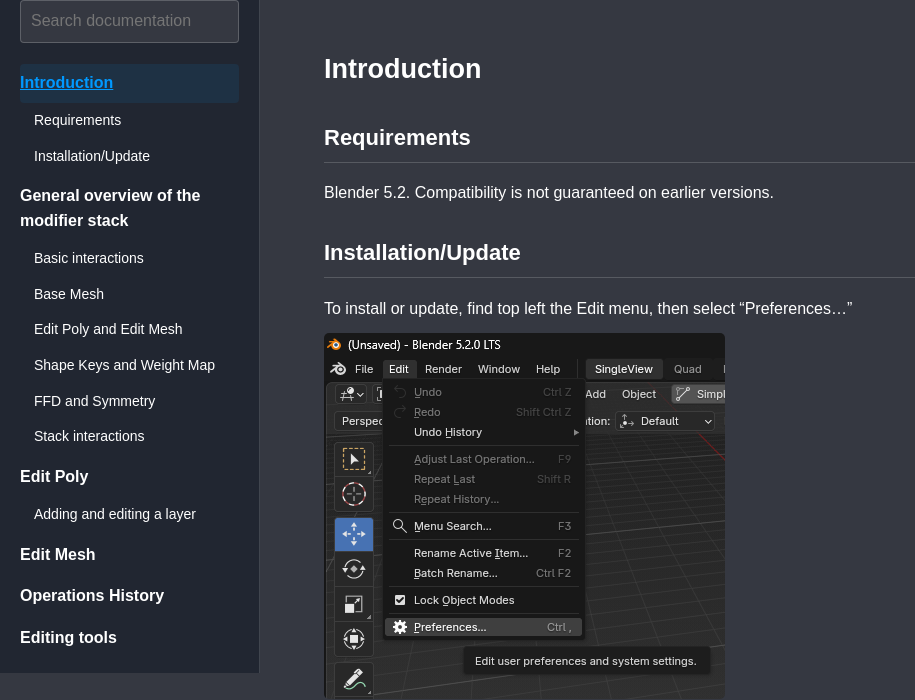
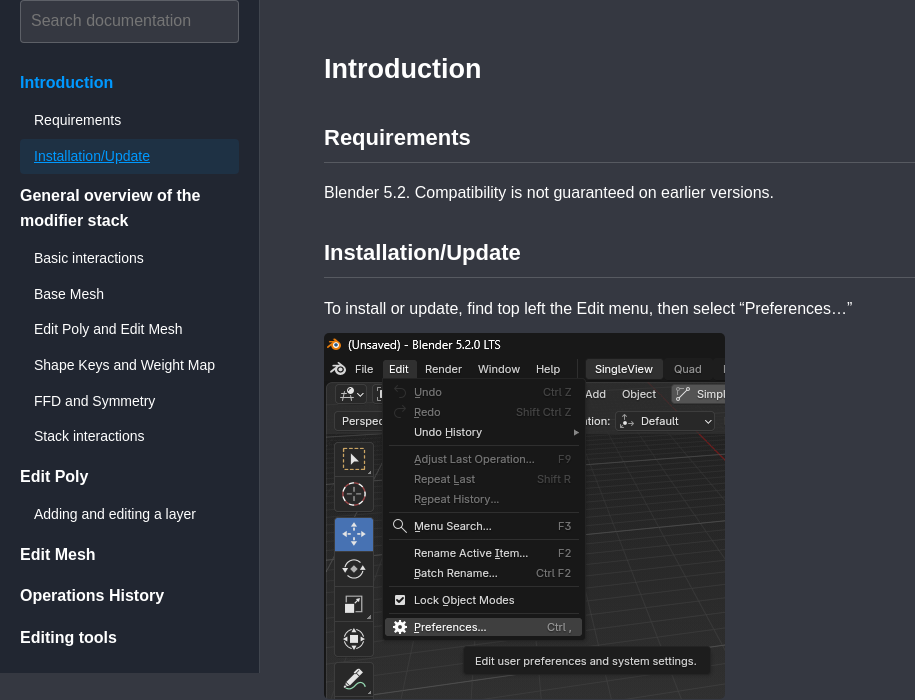
Before and after one commit to NeverDestructAddon/neverdestruct-docs, a plain HTML site: page docs/index.html in a window 1280 px wide. Shown: the part 127-827 px from the top of the page, without its empty margins (0-915 px from the left). Drawn offline with Linux system fonts and the light colour scheme.

Commit message:
Update documentation from visual editor

```diff
--- a/docs/site.css
+++ b/docs/site.css
@@ -21,7 +21,7 @@
 #chapters a { display: block; padding: 7px 0; text-decoration: none; color: var(--text); overflow-wrap: anywhere; }
 #chapters a:hover, #chapters a.active { color: var(--accent); text-decoration: underline; }
 #chapters a.current-chapter { color: var(--accent); }
-#chapters a.active { background: color-mix(in srgb, var(--accent), transparent 91%); border-radius: 4px; font-weight: 600; }
+#chapters a.active { background: color-mix(in srgb, var(--accent), transparent 91%); border-radius: 4px; }
 #chapters a.chapter { font-weight: 600; margin-top: 3px; }
 #chapters a.section { padding-left: 14px; font-size: 14px; }
 #chapters a.subsection { padding-left: 26px; }
--- a/docs/site.js
+++ b/docs/site.js
@@ -110,7 +110,7 @@
     }
     function trackSection() {
       if (!trackingEntries.length) return;
-      const line = Math.max(80, parseFloat(getComputedStyle(document.documentElement).scrollPaddingTop) || 0);
+      const line = innerHeight / 2;
       let low = 0, high = trackingEntries.length - 1, index = 0;
       // Headings stay in document order; only a few position reads are needed per frame.
       while (low <= high) {
@@ -118,7 +118,6 @@
         if (trackingEntries[middle].element.getBoundingClientRect().top <= line) { index = middle; low = middle + 1; }
         else high = middle - 1;
       }
-      if (scrollY > 0 && scrollY + innerHeight >= document.documentElement.scrollHeight - 2) index = trackingEntries.length - 1;
       highlight(trackingEntries[index].entry);
     }
     function scheduleTracking() {
```
